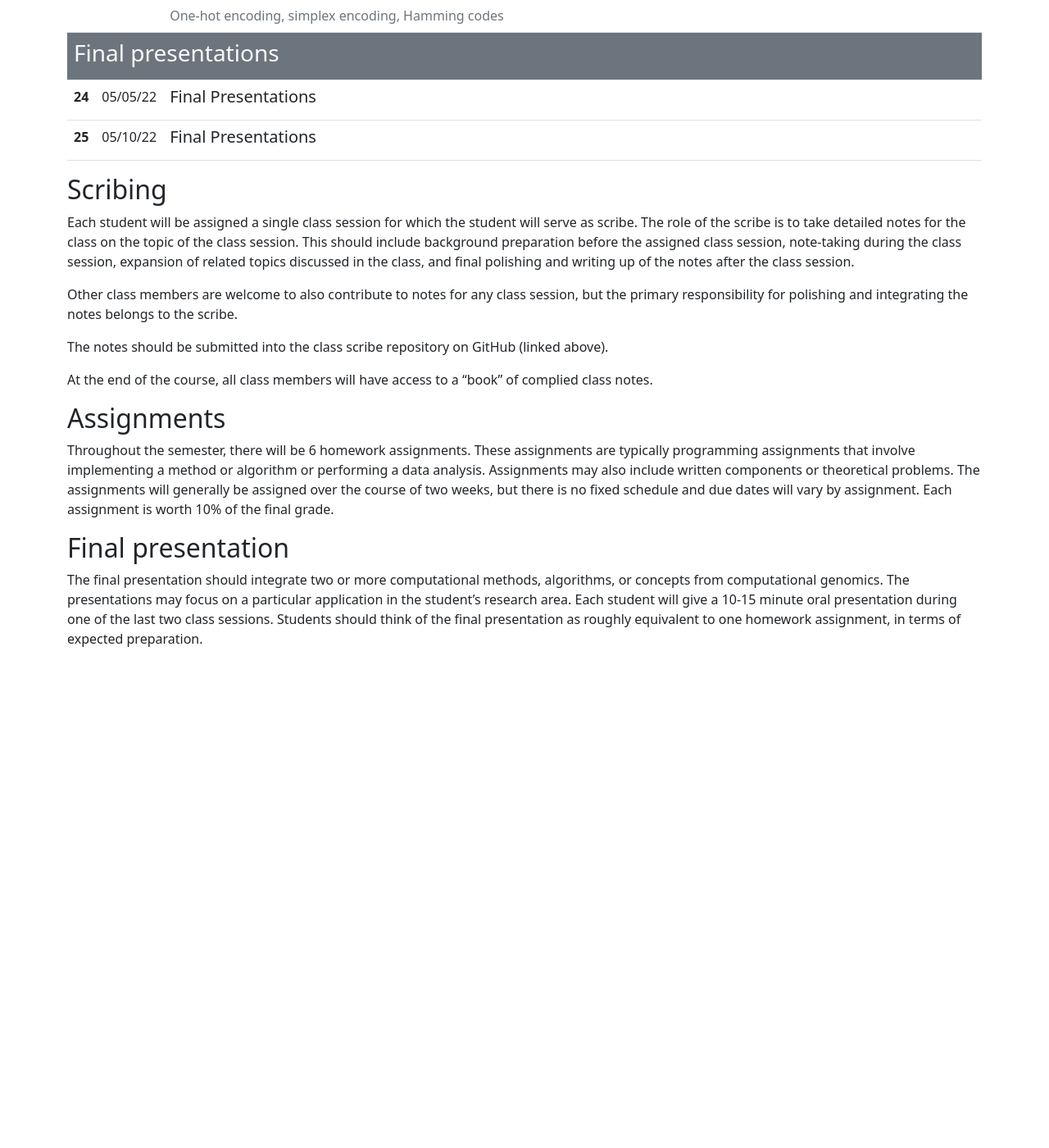
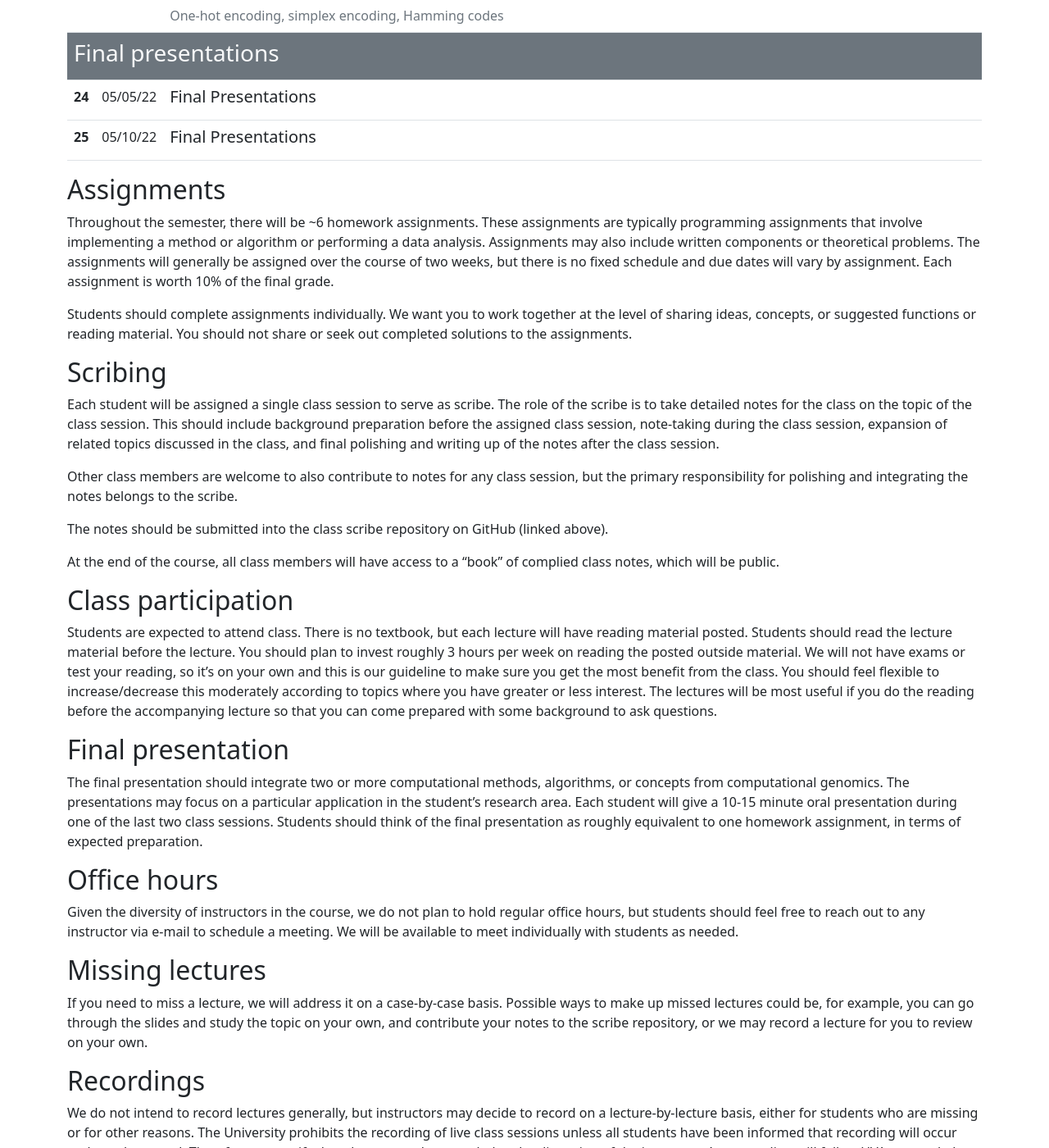
Before and after one commit to cphg/compgen, a Jekyll site: the page built from index.md, in a window 1280 px wide and 1400 px high, scrolled down 2827 px. Shown: the whole window at 82% size. Built offline with Jekyll 4.4.1, drawn with Linux system fonts in a browser that asks for light colours; before the commit the page ends 3634 px from its top, so only the background shows below that; some of the changed text lies outside the part shown.

Commit message:
description

```diff
--- a/index.md
+++ b/index.md
@@ -86,19 +86,38 @@ title: "welcome"
   </tbody>
 </table>
 
+## Assignments
+
+Throughout the semester, there will be ~6 homework assignments. These assignments are typically programming assignments that involve implementing a method or algorithm or performing a data analysis. Assignments may also include written components or theoretical problems. The assignments will generally be assigned over the course of two weeks, but there is no fixed schedule and due dates will vary by assignment. Each assignment is worth 10% of the final grade.
+
+Students should complete assignments individually. We want you to work together at the level of sharing ideas, concepts, or suggested functions or reading material. You should not share or seek out completed solutions to the assignments.
+
 ## Scribing
 
-Each student will be assigned a single class session for which the student will serve as scribe. The role of the scribe is to take detailed notes for the class on the topic of the class session. This should include background preparation before the assigned class session, note-taking during the class session, expansion of related topics discussed in the class, and final polishing and writing up of the notes after the class session.
+Each student will be assigned a single class session to serve as scribe. The role of the scribe is to take detailed notes for the class on the topic of the class session. This should include background preparation before the assigned class session, note-taking during the class session, expansion of related topics discussed in the class, and final polishing and writing up of the notes after the class session.
 
 Other class members are welcome to also contribute to notes for any class session, but the primary responsibility for polishing and integrating the notes belongs to the scribe.
 
 The notes should be submitted into the class scribe repository on GitHub (linked above).
 
-At the end of the course, all class members will have access to a "book" of complied class notes.
-## Assignments
+At the end of the course, all class members will have access to a "book" of complied class notes, which will be public.
 
-Throughout the semester, there will be 6 homework assignments. These assignments are typically programming assignments that involve implementing a method or algorithm or performing a data analysis. Assignments may also include written components or theoretical problems. The assignments will generally be assigned over the course of two weeks, but there is no fixed schedule and due dates will vary by assignment. Each assignment is worth 10% of the final grade.
+## Class participation
+
+Students are expected to attend class. There is no textbook, but each lecture will have reading material posted. Students should read the lecture material before the lecture. You should plan to invest roughly 3 hours per week on reading the posted outside material. We will not have exams or test your reading, so it's on your own and this is our guideline to make sure you get the most benefit from the class. You should feel flexible to increase/decrease this moderately according to topics where you have greater or less interest. The lectures will be most useful if you do the reading before the accompanying lecture so that you can come prepared with some background to ask questions.
 
 ## Final presentation
 
 The final presentation should integrate two or more computational methods, algorithms, or concepts from computational genomics. The presentations may focus on a particular application in the student's research area. Each student will give a 10-15 minute oral presentation during one of the last two class sessions. Students should think of the final presentation as roughly equivalent to one homework assignment, in terms of expected preparation.
+
+## Office hours
+
+Given the diversity of instructors in the course, we do not plan to hold regular office hours, but students should feel free to reach out to any instructor via e-mail to schedule a meeting. We will be available to meet individually with students as needed.
+
+## Missing lectures
+
+If you need to miss a lecture, we will address it on a case-by-case basis. Possible ways to make up missed lectures could be, for example, you can go through the slides and study the topic on your own, and contribute your notes to the scribe repository, or we may record a lecture for you to review on your own.
+
+## Recordings
+
+We do not intend to record lectures generally, but instructors may decide to record on a lecture-by-lecture basis, either for students who are missing or for other reasons. The University prohibits the recording of live class sessions unless all students have been informed that recording will occur and may be stored. Therefore, we notify that classes may be recorded at the discretion of the instructor. Any recording will follow UVA protocol, that is,  will be stored for instructional purposes with students enrolled in the same class during the same term, and may only be stored on University-owned password-protected sites.
```
